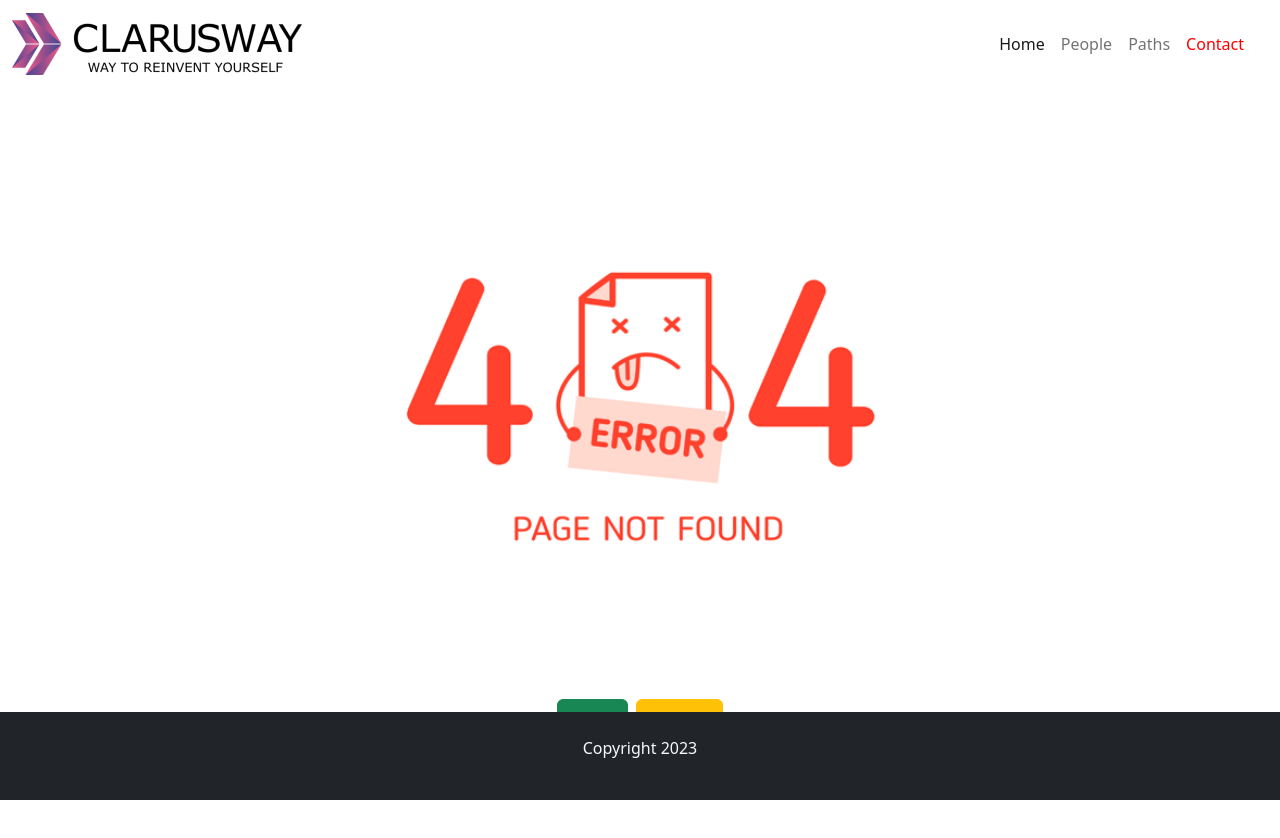
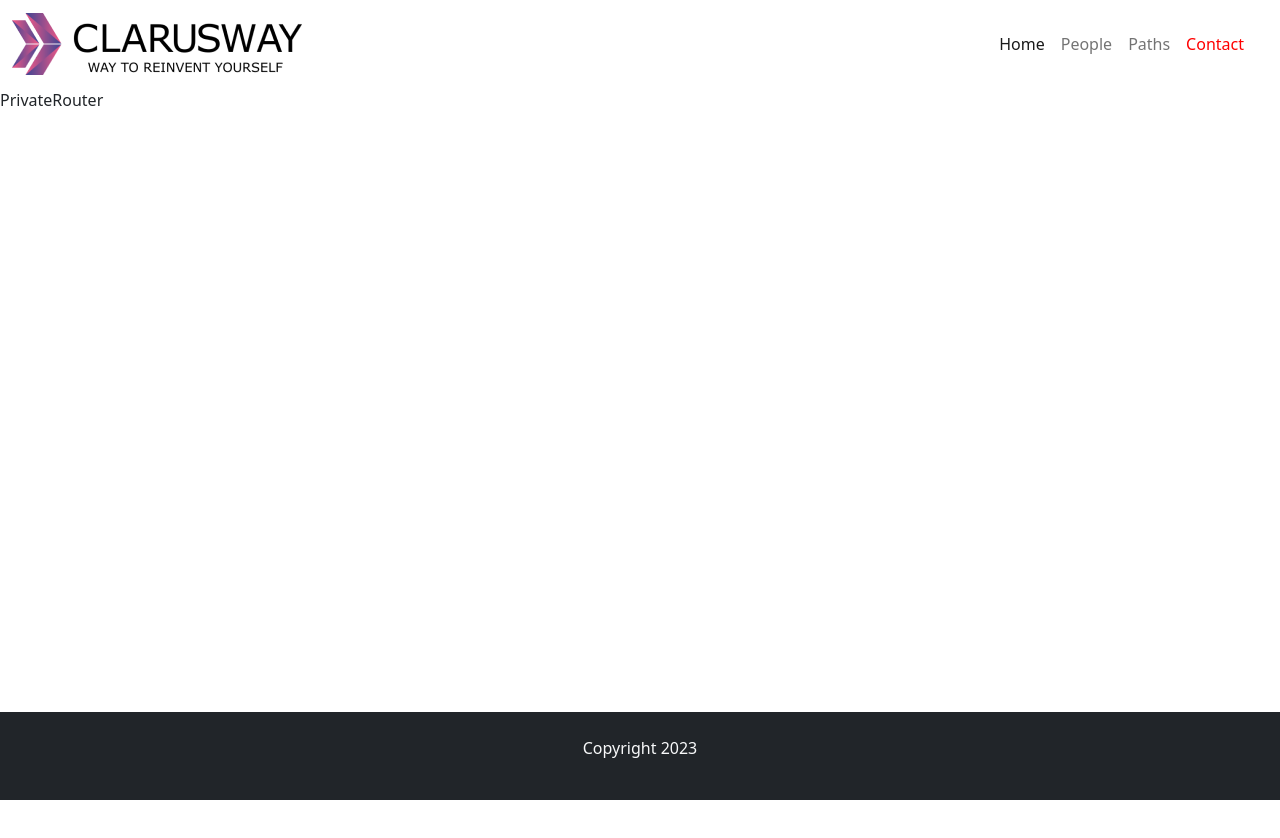
Before and after one commit to Veysel09/ReactRouter, a React (Create React App) app: page /contact in a window 1280 px wide. Shown: the top 838 px of the page. After the commit the page ends 800 px from the top, so only its background shows below. Built offline with nearby package versions, Linux system fonts and the light colour scheme.

Commit message:
PrivateRouter

```diff
--- a/src/App.js
+++ b/src/App.js
@@ -9,6 +9,7 @@ import PersonDetail from "./pages/PersonDetail";
 import Aws from "./pages/Aws";
 import FullStack from "./pages/FullStack";
 import Paths from "./pages/Paths";
+import PrivateRouter from "./pages/PrivateRouter";
 
 function App() {
   return (
@@ -26,6 +27,7 @@ function App() {
 
         </Route>
         <Route path="" element={<Contact />} />
+        <Route path="contact" element={ <PrivateRouter/> }></Route>
         <Route path="*" element={<NotFound />} />
       </Routes>
       <Footer />
--- /dev/null
+++ b/src/pages/PrivateRouter.jsx
@@ -0,0 +1,10 @@
+
+
+
+const PrivateRouter = () => {
+  return (
+    <div>PrivateRouter</div>
+  )
+}
+
+export default PrivateRouter
```
